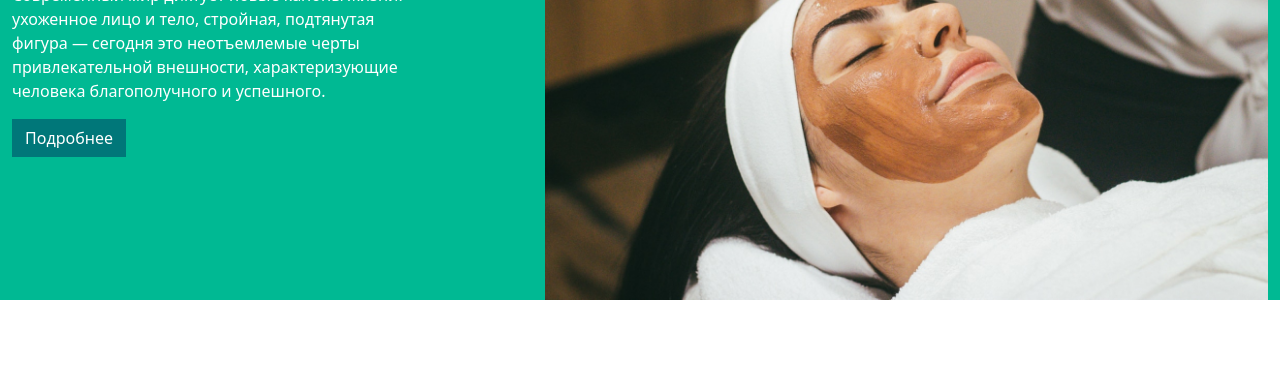
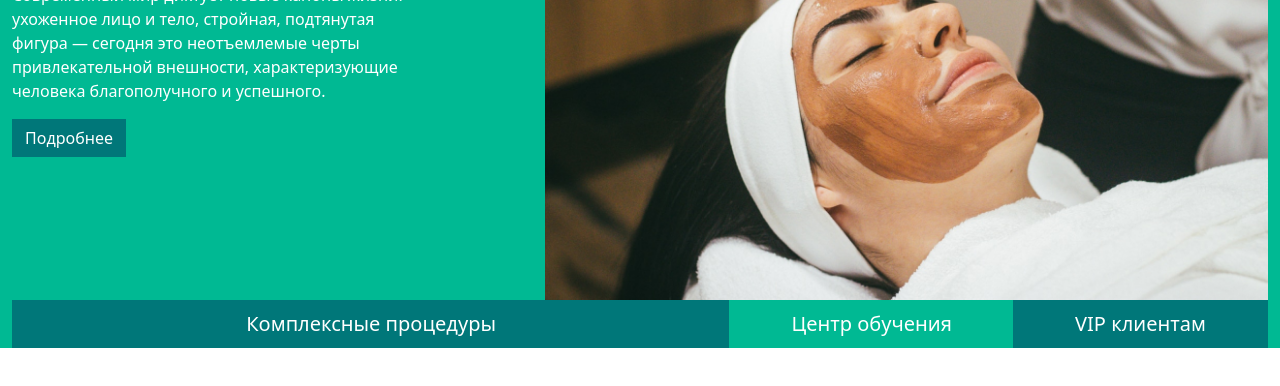
Before and after one commit to temazinkin/Lessons-Frontend, a website: page index.html in a window 1280 px wide. Shown: the part 360-746 px from the top of the page. Drawn offline with Linux system fonts and the light colour scheme.

Commit message:
Урок 3

```diff
--- a/index.html
+++ b/index.html
@@ -59,6 +59,15 @@
                         <img src="src/img/header-img.jpg" alt="" class="img-fluid">
                     </div>
                 </div>
+                <div class="row">
+                    <div class="col">
+                        <div class="btn-group btn-group-lg d-flex">
+                            <a href="" class="btn btn-primary w-50">Комплексные процедуры</a>
+                            <a href="" class="btn btn-secondary">Центр обучения</a>
+                            <a href="" class="btn btn-primary">VIP клиентам</a>
+                        </div>
+                    </div>
+                </div>
             </div>
         </div>
     </header>
```
